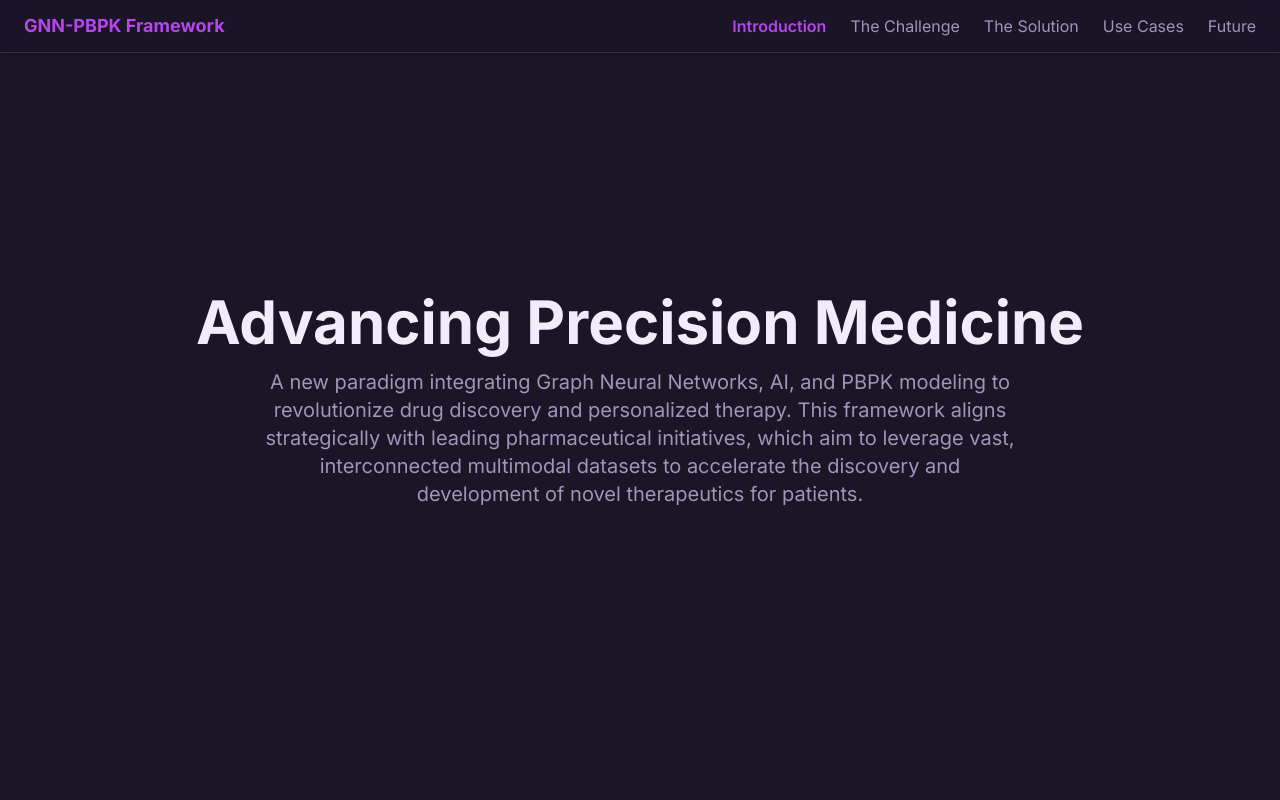
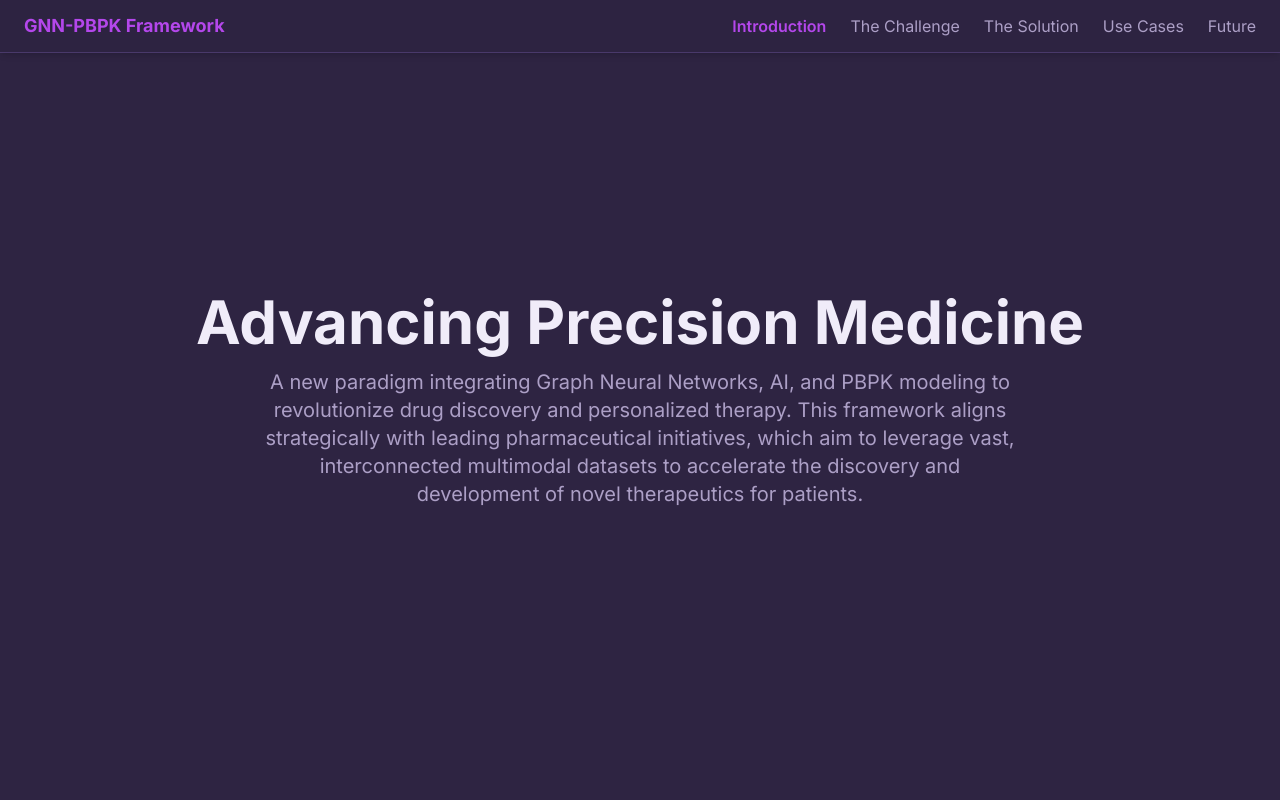
Before and after one commit to PriKalra/precision-med-narrative-framework, a React (Vite) app: page / in a window 1280 px wide. Shown: the top 800 px of the page. Built offline with nearby package versions, Linux system fonts and the light colour scheme.

Commit message:
Refactor: Apply galactic theme
Updated color scheme to a "galactic" theme, adjusting the base colors in `src/index.css`.

```diff
--- a/src/components/use-cases/DDIExplainer.tsx
+++ b/src/components/use-cases/DDIExplainer.tsx
@@ -1,3 +1,4 @@
+
 import React, { useState } from 'react';
 
 const DDIExplainer: React.FC = () => {
@@ -53,19 +54,19 @@ const DDIExplainer: React.FC = () => {
     };
 
     return (
-        <div className="bg-slate-50 p-4 sm:p-8 rounded-xl shadow-lg">
+        <div className="bg-card text-card-foreground p-4 sm:p-8 rounded-xl shadow-lg">
             <div className="flex flex-col sm:flex-row gap-4 mb-6 justify-center">
-                <input type="text" value={drugA} onChange={(e) => setDrugA(e.target.value)} placeholder="e.g., Warfarin" className="p-3 rounded-md border border-gray-300 focus:ring-blue-500 focus:border-blue-500 flex-grow max-w-sm"/>
-                <input type="text" value={drugB} onChange={(e) => setDrugB(e.target.value)} placeholder="e.g., Amiodarone" className="p-3 rounded-md border border-gray-300 focus:ring-blue-500 focus:border-blue-500 flex-grow max-w-sm"/>
-                <button onClick={handleAnalyze} disabled={isLoading} className="px-6 py-3 bg-blue-600 text-white font-semibold rounded-md shadow-lg hover:bg-blue-700 transition-colors transform hover:scale-105 active:scale-95 whitespace-nowrap disabled:bg-gray-400 disabled:cursor-not-allowed">
+                <input type="text" value={drugA} onChange={(e) => setDrugA(e.target.value)} placeholder="e.g., Warfarin" className="p-3 rounded-md bg-input border border-border text-foreground placeholder:text-muted-foreground focus:ring-2 focus:ring-ring flex-grow max-w-sm"/>
+                <input type="text" value={drugB} onChange={(e) => setDrugB(e.target.value)} placeholder="e.g., Amiodarone" className="p-3 rounded-md bg-input border border-border text-foreground placeholder:text-muted-foreground focus:ring-2 focus:ring-ring flex-grow max-w-sm"/>
+                <button onClick={handleAnalyze} disabled={isLoading} className="px-6 py-3 bg-primary text-primary-foreground font-semibold rounded-md shadow-lg hover:bg-primary/90 transition-colors transform hover:scale-105 active:scale-95 whitespace-nowrap disabled:bg-muted disabled:text-muted-foreground disabled:cursor-not-allowed">
                     {isLoading ? 'Analyzing...' : 'Analyze Potential DDI ✨'}
                 </button>
             </div>
-            <div className={`min-h-[100px] bg-white p-4 rounded-md shadow-inner flex items-center justify-center ${isError ? 'text-red-500' : 'text-gray-900'} ${!result && !isLoading ? 'italic text-gray-500' : ''}`}>
+            <div className={`min-h-[100px] bg-background p-4 rounded-md shadow-inner flex items-center justify-center ${isError ? 'text-destructive' : 'text-foreground'} ${!result && !isLoading ? 'italic text-muted-foreground' : ''}`}>
                 {isLoading ? '' : result}
             </div>
              {isLoading && (
-                <div className="text-center mt-4 text-blue-600 font-semibold">
+                <div className="text-center mt-4 text-primary font-semibold">
                     Analyzing... please wait.
                 </div>
             )}
--- a/src/index.css
+++ b/src/index.css
@@ -9,32 +9,32 @@
   }
 
   :root {
-    --background: 260 30% 12%; /* Deep purple */
+    --background: 260 30% 20%; /* Galactic Purple */
     --foreground: 260 50% 95%; /* Light lavender */
 
-    --card: 260 30% 18%;
+    --card: 260 30% 25%;
     --card-foreground: 260 50% 95%;
 
-    --popover: 260 30% 12%;
+    --popover: 260 30% 20%;
     --popover-foreground: 260 50% 95%;
 
     --primary: 280 80% 60%; /* Vibrant magenta/purple */
     --primary-foreground: 280 40% 98%;
 
-    --secondary: 260 30% 25%;
+    --secondary: 260 30% 32%;
     --secondary-foreground: 260 50% 95%;
 
-    --muted: 260 30% 22%;
-    --muted-foreground: 260 20% 65%; /* Greyish purple */
+    --muted: 260 30% 29%;
+    --muted-foreground: 260 25% 70%; /* Greyish purple */
 
-    --accent: 260 30% 25%;
+    --accent: 260 30% 32%;
     --accent-foreground: 260 50% 95%;
 
     --destructive: 0 72% 51%;
     --destructive-foreground: 210 40% 98%;
 
-    --border: 260 30% 25%;
-    --input: 260 30% 25%;
+    --border: 260 30% 32%;
+    --input: 260 30% 32%;
     --ring: 280 80% 60%;
 
     --radius: 0.5rem;
```
